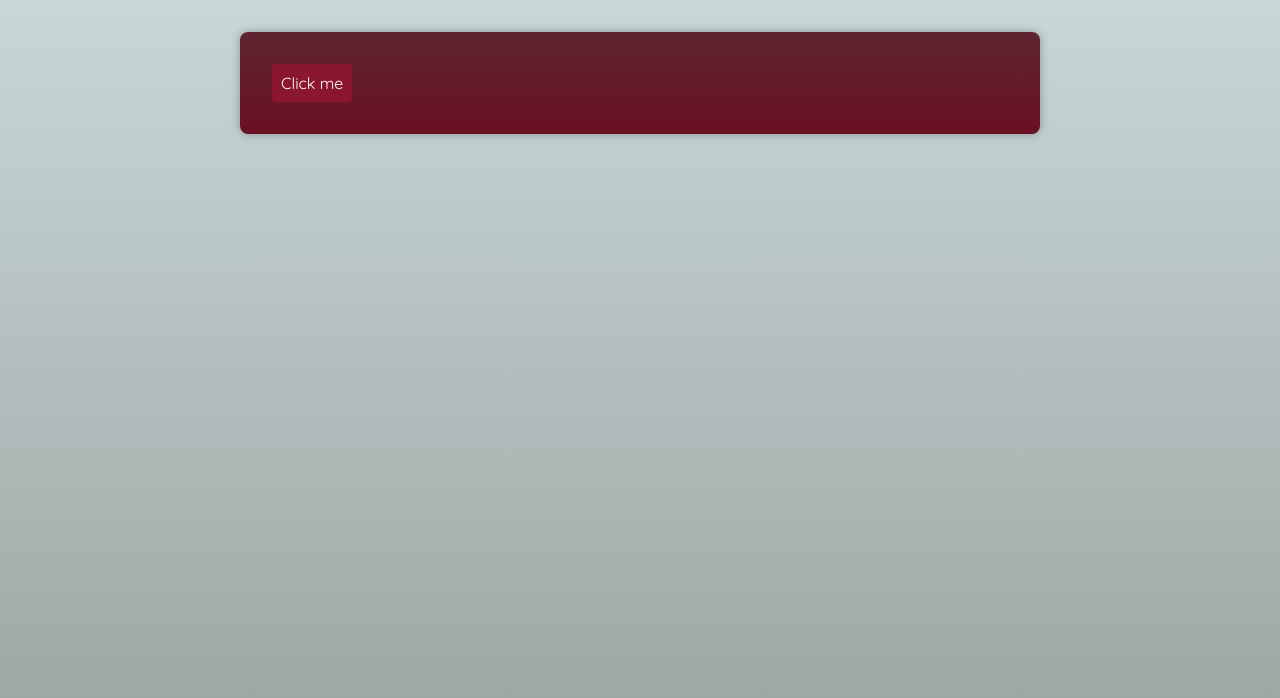
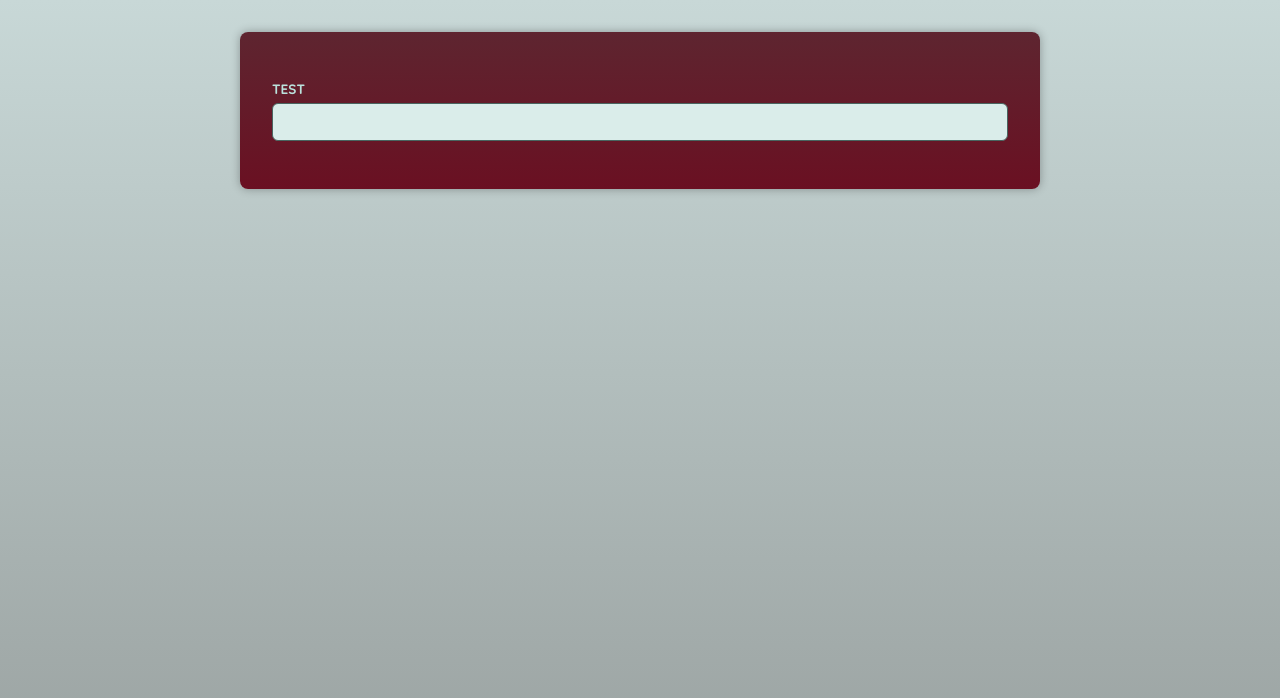
Before and after one commit to yulirumahorbo-dev/Ontangan, a React (Vite) app: page / in a window 1280 px wide. Shown: the top 698 px of the page. Built offline with nearby package versions, Linux system fonts and the light colour scheme; a web font is replaced by a local one.

Commit message:
Using forwardRef with TypeScript

```diff
--- a/src/App.tsx
+++ b/src/App.tsx
@@ -1,10 +1,11 @@
-import Button from "./component/Button";
-import Container from "./component/Container";
+import { useRef } from "react";
+import Input from "./component/Input";
 
 function App() {
+  const input = useRef<HTMLInputElement>(null);
   return (
     <main>
-      <Container as={Button}>Click me</Container>
+      <Input label="Test" id="test" ref={input} />
     </main>
   );
 }
--- a/src/component/Input.tsx
+++ b/src/component/Input.tsx
@@ -1,15 +1,20 @@
-import type { ComponentPropsWithoutRef } from "react";
+import { type ComponentPropsWithoutRef, forwardRef } from "react";
 
 type InputProps = {
   label: string;
   id: string;
 } & ComponentPropsWithoutRef<"input">;
 
-export default function Input({ label, id, ...props }: InputProps) {
+const Input = forwardRef<HTMLInputElement, InputProps>(function Input(
+  { label, id, ...props },
+  ref,
+) {
   return (
     <p>
       <label htmlFor={id}>{label}</label>
-      <input id={id} type="text" {...props} />
+      <input id={id} type="text" {...props} ref={ref} />
     </p>
   );
-}
+});
+
+export default Input;
```
